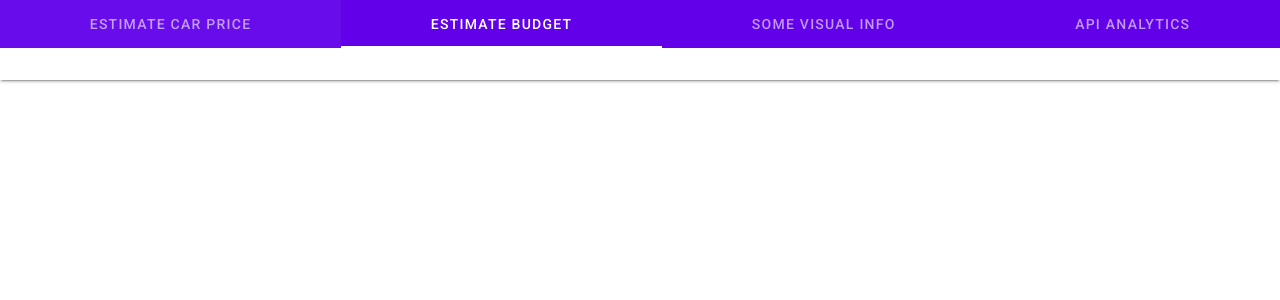
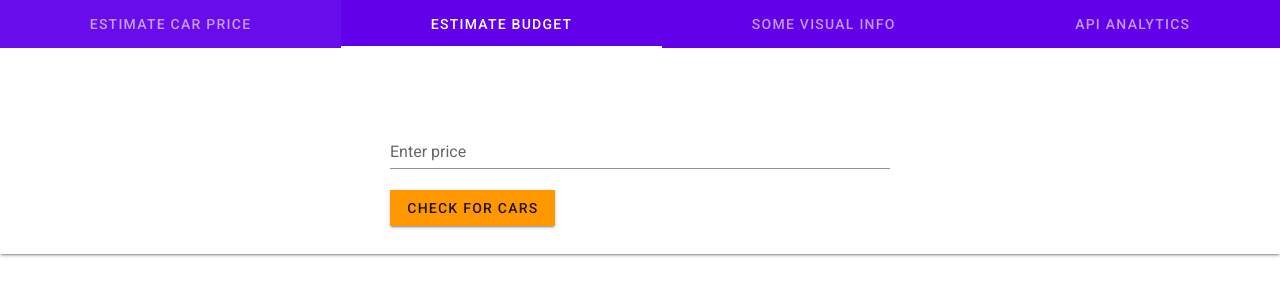
Before and after one commit to philiptn001/COMP9321_Procrastinators, a Vue app in the folder client/: page /landing in a window 1280 px wide. Both pictures are taken after a click on the tab "ESTIMATE BUDGET". Shown: the top 300 px of the page. Built offline with nearby package versions, Linux system fonts and the light colour scheme.

Commit message:
Estimate cars budget API end point, front end for that

```diff
--- a/client/src/components/LandingPage.vue
+++ b/client/src/components/LandingPage.vue
@@ -24,7 +24,25 @@
           flat
           tile
         >
-          <v-card-text></v-card-text>
+          <v-card-text>
+            <h1 v-if="i==1"> {{i}}</h1>
+
+            <v-container v-if="i==2">
+              <v-card flat class="mx-auto ma-auto mt-12" width="500px">
+
+                          <v-text-field
+                        v-model="pricerange"
+                        label="Enter price "
+                        ></v-text-field>
+
+
+                        <v-btn color="orange" tile @click="carlistsearch()"> Check for cars </v-btn>
+                </v-card>
+            </v-container>
+
+            <h1 v-if="i==3"> {{i}}</h1>
+            <h1 v-if="i==4"> {{i}}</h1>
+          </v-card-text>
         </v-card>
       </v-tab-item>
     </v-tabs>
@@ -36,7 +54,7 @@
 export default {
   data() {
     return {
-
+        price: 0,
         tab: null,
         tabs: 4,
         tab_vals : ['Estimate car price', 'Estimate Budget', 'Some visual info', 'API analytics' ]
@@ -46,6 +64,11 @@ export default {
     console.log("checking");
 
   },
+  methods: {
+    carlistsearch() {
+
+    }
+  }
 
 
 };
```
Also changed, not shown: 1 other file (tests, documents, lock files or other folders).
